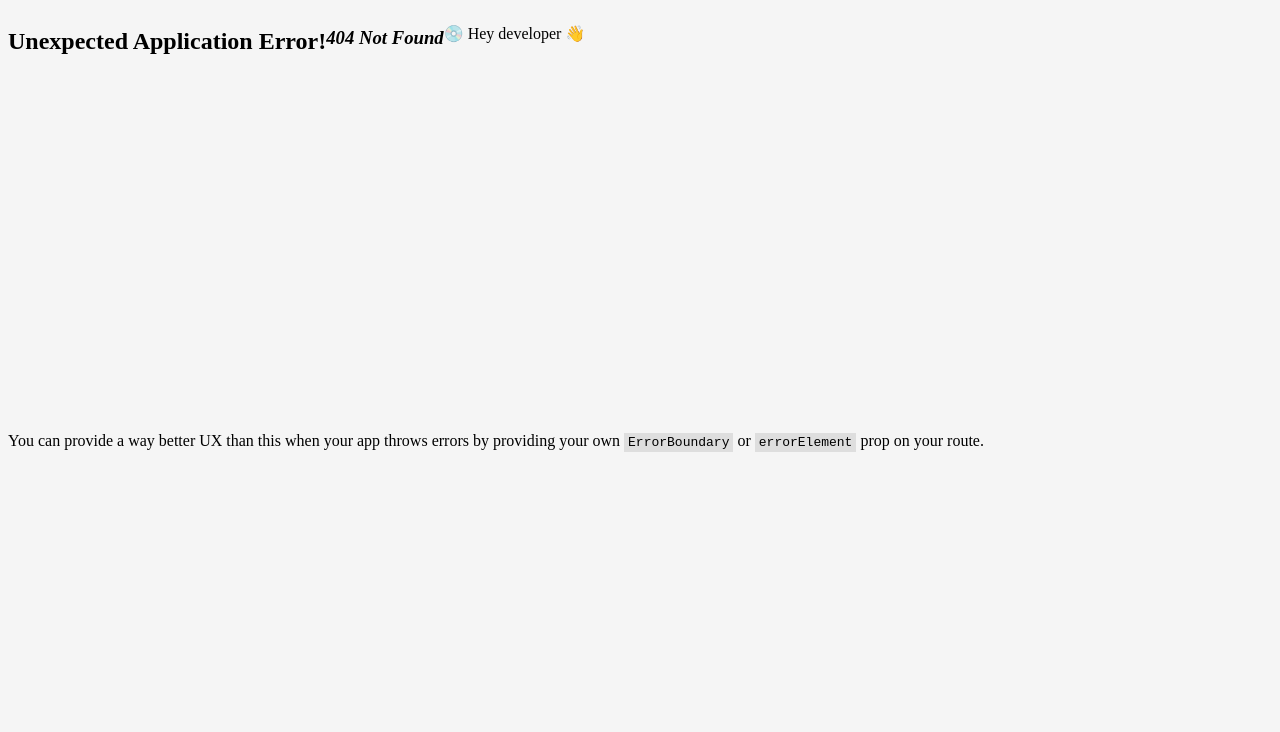
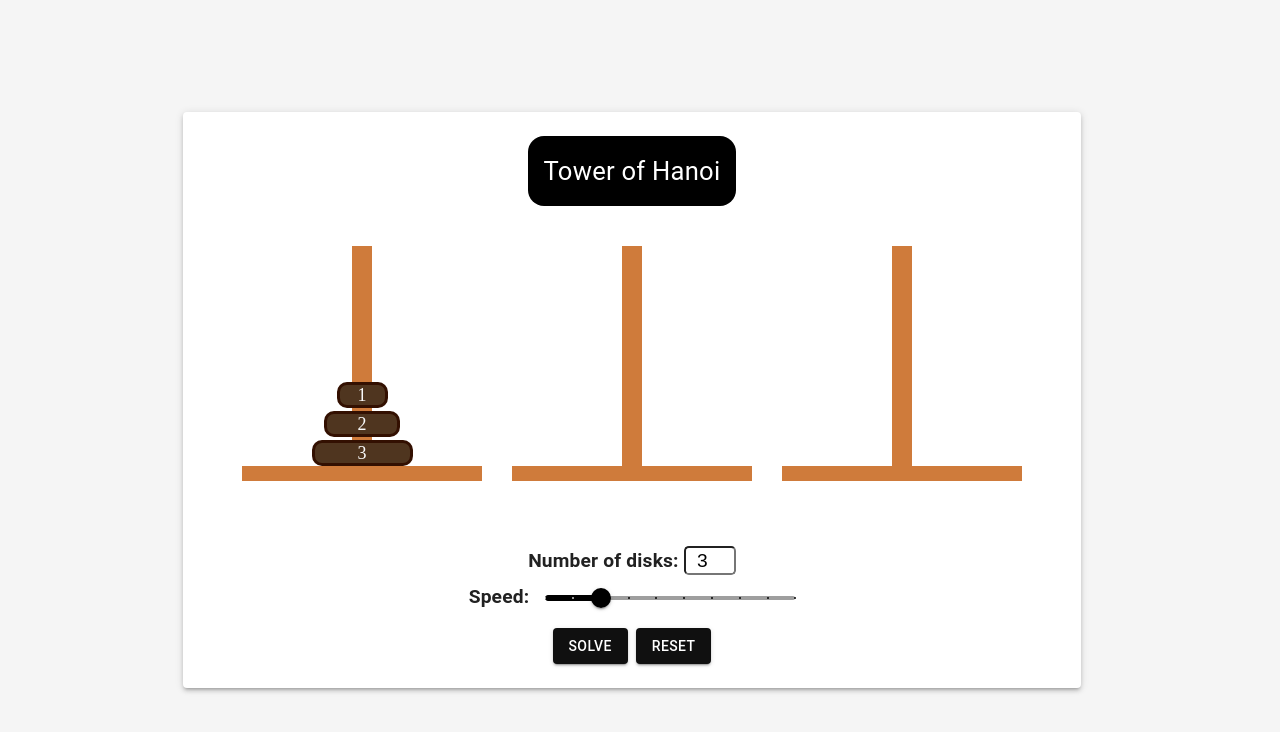
Before and after one commit to Sk47R/Visualize-IT, a React (Create React App) app: page /tower-of-hanoi in a window 1280 px wide. Before the commit this address had no page. Shown: the top 732 px of the page. Built offline with nearby package versions, Linux system fonts and the light colour scheme.

Commit message:
Add Tower of Hanoi

```diff
--- a/src/Pages/Home/Home.jsx
+++ b/src/Pages/Home/Home.jsx
@@ -7,11 +7,17 @@ const Home = () => {
       <div>
         <Link to="sudoku-solver">Suduko Solver</Link>
       </div>
+
       <div>
         <Link to="nqueens">NQueens</Link>
       </div>
+
       <div>
         <Link to="path-finder">Path Finder</Link>
+      </div>
+
+      <div>
+        <Link to="tower-of-hanoi">Tower of Hanoi</Link>
       </div>
     </div>
   );
--- /dev/null
+++ b/src/Pages/TowerOfHanoi/TowerOfHanoi.css
@@ -0,0 +1,54 @@
+.tower-container {
+  display: flex;
+  align-items: center;
+  justify-content: center;
+}
+
+.Tower {
+  margin: 0 35px;
+  height: 300px;
+  width: 200px;
+  display: flex;
+  justify-content: center;
+  position: relative;
+}
+
+.disks {
+  display: flex;
+  flex-direction: column-reverse;
+  justify-content: center;
+  align-items: center;
+  position: absolute;
+  bottom: 80px;
+  margin: 0 auto;
+}
+
+.Disk {
+  width: 140px;
+  height: 20px;
+  background-color: #4f351f;
+  margin-top: 3px;
+  color: #fafafa;
+  font-size: 18px;
+  font-weight: 100;
+  border: 3px solid #331001;
+  border-radius: 10px;
+}
+
+.tower-bg {
+  position: absolute;
+}
+
+.tower-pillar {
+  width: 20px;
+  height: 220px;
+  background-color: #cf7b3b;
+  margin: 0 auto;
+}
+
+.tower-base {
+  width: 240px;
+  height: 15px;
+  background-color: #cf7b3b;
+  margin: 0 auto;
+}
--- /dev/null
+++ b/src/Pages/TowerOfHanoi/TowerOfHanoi.jsx
@@ -0,0 +1,260 @@
+import "./TowerOfHanoi.css";
+
+import Tower from "./components/Tower";
+
+import Grid from "@mui/material/Grid";
+import Card from "@mui/material/Card";
+import Typography from "@mui/material/Typography";
+import Button from "@mui/material/Button";
+import Slider from "@mui/material/Slider";
+
+import { useState, useEffect } from "react";
+
+const DEFAULT_RING_COUNT = 3;
+const MIN_RING_COUNT = 2;
+const MAX_RING_COUNT = 7;
+
+const DEFAULT_SPEED = 3;
+const MIN_SPEED = 1;
+const MAX_SPEED = 10;
+
+let timers = [];
+
+function TowerOfHanoi() {
+  useEffect(() => {
+    document.title = "Tower of Hanoi";
+  }, []);
+
+  const [diskCount, setDiskCount] = useState(DEFAULT_RING_COUNT);
+  const [speed, setSpeed] = useState(DEFAULT_SPEED);
+
+  const [tower0, setTower0] = useState(
+    Array.from({ length: diskCount }, (_, k) => diskCount - k)
+  );
+  const [tower1, setTower1] = useState([]);
+  const [tower2, setTower2] = useState([]);
+
+  const towers = [tower0, tower1, tower2];
+
+  // Calculate moves required to solve Tower of Hanoi puzzle, and then
+  // apply the moves to the Disk components.
+  const solveHanoi = (n) => {
+    let moves = [];
+    const _solveHanoi = (n, from, to, spare) => {
+      if (n < 1) {
+        return;
+      }
+      if (n === 1) {
+        const move = [from, to];
+        moves.push(move);
+      } else {
+        _solveHanoi(n - 1, from, spare, to);
+        _solveHanoi(1, from, to, spare);
+        _solveHanoi(n - 1, spare, to, from);
+      }
+    };
+    _solveHanoi(n, 0, 2, 1);
+
+    // Timer is kept track of in order to allow user to cancel visualization
+    // at any time by cleadisk all timers and resetting to original state.
+    let timer;
+    moves.forEach((move, i) => {
+      timer = setTimeout(
+        () => moveDisk(move[0], move[1]),
+        (1 + i) * (100 + 1000 / speed)
+      );
+      timers.push(timer);
+    });
+  };
+
+  // Move a disk from one tower to another. The last element of the
+  // tower's array represents the top disk on the tower.
+  const moveDisk = (from, to) => {
+    if (from < 0 || from > 2 || to < 0 || to > 2 || from === to) {
+      throw new Error(`Invalid disks: ${from}, ${to}`);
+    }
+
+    const movingDisk = towers[from][towers[from].length - 1];
+    towers[from] = towers[from].slice(0, towers[from].length - 1);
+    towers[to].push(movingDisk);
+
+    updateTowersState();
+  };
+
+  const updateTowersState = () => {
+    setTower0(towers[0]);
+    setTower1(towers[1]);
+    setTower2(towers[2]);
+  };
+
+  const reset = () => {
+    resetInputs();
+    resetTowers();
+  };
+
+  const resetTowers = () => {
+    for (let i = 0; i < timers.length; i++) {
+      clearTimeout(timers[i]);
+    }
+
+    towers[0] = Array.from({ length: diskCount }, (_, k) => diskCount - k);
+    towers[1] = [];
+    towers[2] = [];
+    updateTowersState();
+  };
+
+  const resetInputs = () => {
+    setDiskCount(DEFAULT_RING_COUNT);
+    setSpeed(DEFAULT_SPEED);
+  };
+
+  const onDiskCountChange = (e) => {
+    if (e.target.value < MIN_RING_COUNT) {
+      e.target.value = MIN_RING_COUNT;
+    }
+
+    if (e.target.value > MAX_RING_COUNT) {
+      e.target.value = MAX_RING_COUNT;
+    }
+
+    setDiskCount(e.target.value);
+    resetTowers();
+  };
+
+  const onSpeedChange = (e) => {
+    e.target.value && setSpeed(e.target.value);
+  };
+
+  return (
+    <Grid
+      container
+      spacing={2}
+      align="center"
+      alignItems="center"
+      justifyContent="center"
+      minHeight="100vh"
+    >
+      <Card
+        sx={{
+          p: 3,
+          boxShadow: 3,
+          borderRadius: 1,
+          textAlign: "center",
+          width: "850px",
+        }}
+      >
+        <Typography
+          sx={{
+            fontSize: "1.6rem",
+            marginBottom: 5,
+            marginX: "auto",
+            color: "white",
+            backgroundColor: "black",
+            borderRadius: "1rem",
+            padding: "1rem",
+            width: "fit-content",
+          }}
+        >
+          Tower of Hanoi
+        </Typography>
+
+        <div className="tower-container">
+          <Tower disks={tower0} />
+          <Tower disks={tower1} />
+          <Tower disks={tower2} />
+        </div>
+
+        <Typography sx={{ fontSize: "1.2rem", fontWeight: "bold" }}>
+          Number of disks:{" "}
+          <input
+            type="number"
+            min={MIN_RING_COUNT}
+            max={MAX_RING_COUNT}
+            value={diskCount}
+            onChange={onDiskCountChange}
+            onBlur={onDiskCountChange}
+            onClick={onDiskCountChange}
+            style={{
+              width: "45px",
+              fontSize: "1.2rem",
+              padding: "0.1rem",
+              marginBottom: "0.5rem",
+              borderRadius: "0.3rem",
+              textAlign: "center",
+            }}
+          />
+        </Typography>
+
+        <div
+          style={{
+            display: "flex",
+            justifyContent: "center",
+          }}
+        >
+          <Typography
+            sx={{
+              fontSize: "1.2rem",
+              fontWeight: "bold",
+              marginRight: "1rem",
+              marginBottom: "1rem",
+            }}
+          >
+            Speed:{" "}
+          </Typography>
+
+          <Slider
+            aria-label="Visualization Speed"
+            valueLabelDisplay="auto"
+            step={1}
+            marks
+            min={MIN_SPEED}
+            max={MAX_SPEED}
+            value={parseInt(speed)}
+            onChange={onSpeedChange}
+            onBlur={onSpeedChange}
+            onClick={onSpeedChange}
+            sx={{
+              width: "250px",
+              color: "black",
+            }}
+          />
+        </div>
+
+        <div>
+          <Button
+            variant="contained"
+            sx={{
+              color: "white",
+              backgroundColor: "#101010",
+              marginRight: "0.5rem",
+
+              ":hover": {
+                backgroundColor: "#101010",
+              },
+            }}
+            onClick={() => solveHanoi(tower0.length)}
+          >
+            Solve
+          </Button>
+
+          <Button
+            variant="contained"
+            sx={{
+              color: "white",
+              backgroundColor: "#101010",
+
+              ":hover": {
+                backgroundColor: "#101010",
+              },
+            }}
+            onClick={reset}
+          >
+            Reset
+          </Button>
+        </div>
+      </Card>
+    </Grid>
+  );
+}
+
+export default TowerOfHanoi;
--- /dev/null
+++ b/src/Pages/TowerOfHanoi/components/Disk.jsx
@@ -0,0 +1,14 @@
+import React from "react";
+
+export default function Disk({ number }) {
+  const MIN_WIDTH = 20;
+  const INC_WIDTH = 25;
+
+  const width = MIN_WIDTH + INC_WIDTH * number;
+
+  return (
+    <div className="Disk" style={{ width }}>
+      {number}
+    </div>
+  );
+}
--- /dev/null
+++ b/src/Pages/TowerOfHanoi/components/Tower.jsx
@@ -0,0 +1,19 @@
+import React from "react";
+import Ring from "./Disk";
+
+export default function Tower({ disks }) {
+  return (
+    <div className="Tower">
+      <div className="tower-bg">
+        <div className="tower-pillar"></div>
+        <div className="tower-base"></div>
+      </div>
+
+      <div className="disks">
+        {disks.map((disk) => {
+          return <Ring number={disk} key={disk} />;
+        })}
+      </div>
+    </div>
+  );
+}
--- a/src/routes/route.js
+++ b/src/routes/route.js
@@ -1,8 +1,10 @@
 import { createBrowserRouter, Outlet } from "react-router-dom";
+
 import Home from "../Pages/Home/Home";
 import NQueen from "../Pages/NQueen/NQueen";
 import PathFinder from "../Pages/PathFinder/PathFinder";
 import SudokuSolver from "../Pages/SudokuSolver/SudokuSolver";
+import TowerOfHanoi from "../Pages/TowerOfHanoi/TowerOfHanoi";
 
 const router = createBrowserRouter([
   {
@@ -32,6 +34,10 @@ const router = createBrowserRouter([
         path: "/path-finder",
         element: <PathFinder />,
       },
+      {
+        path: "/tower-of-hanoi",
+        element: <TowerOfHanoi />,
+      },
     ],
   },
 ]);
```
